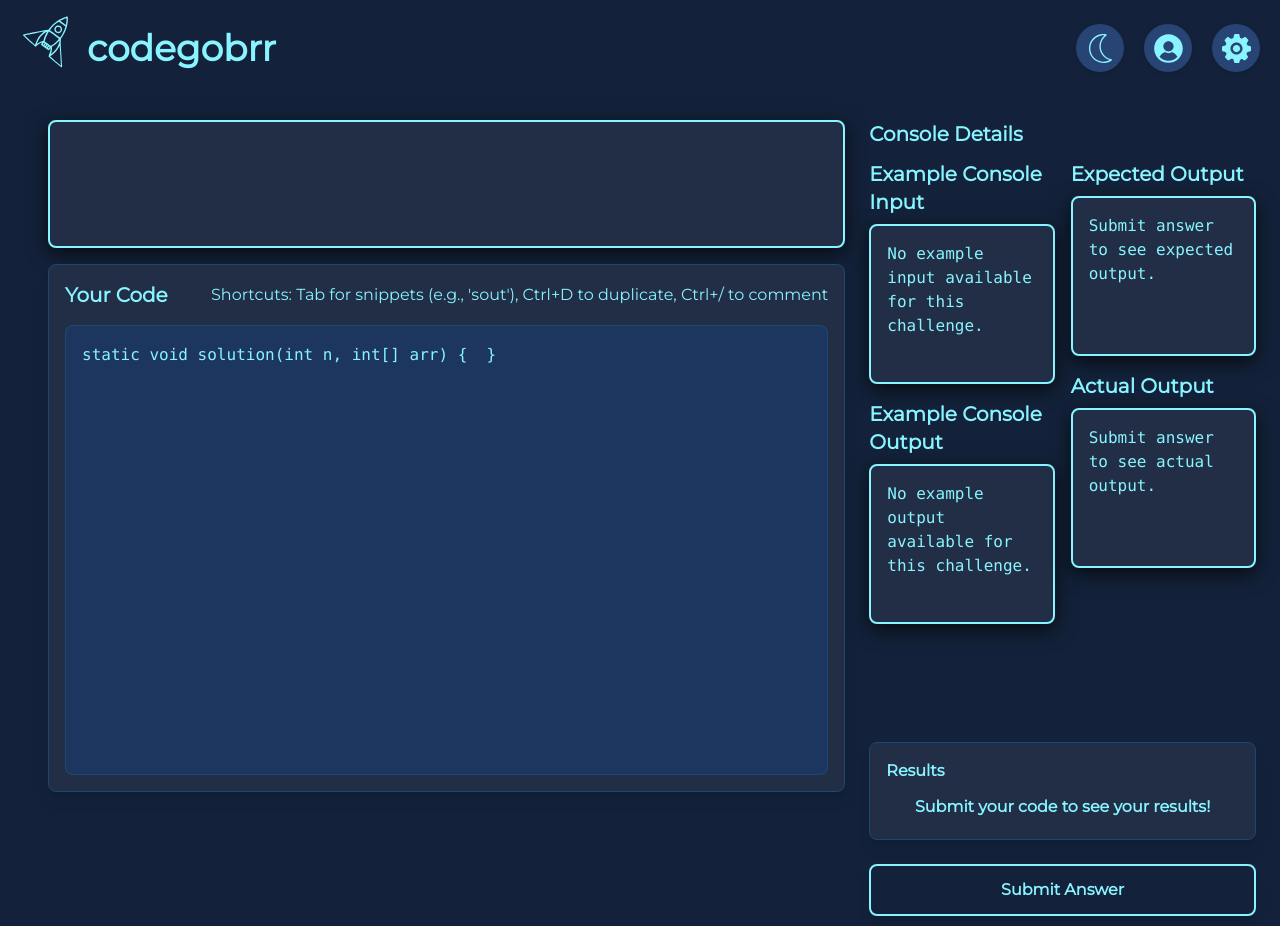
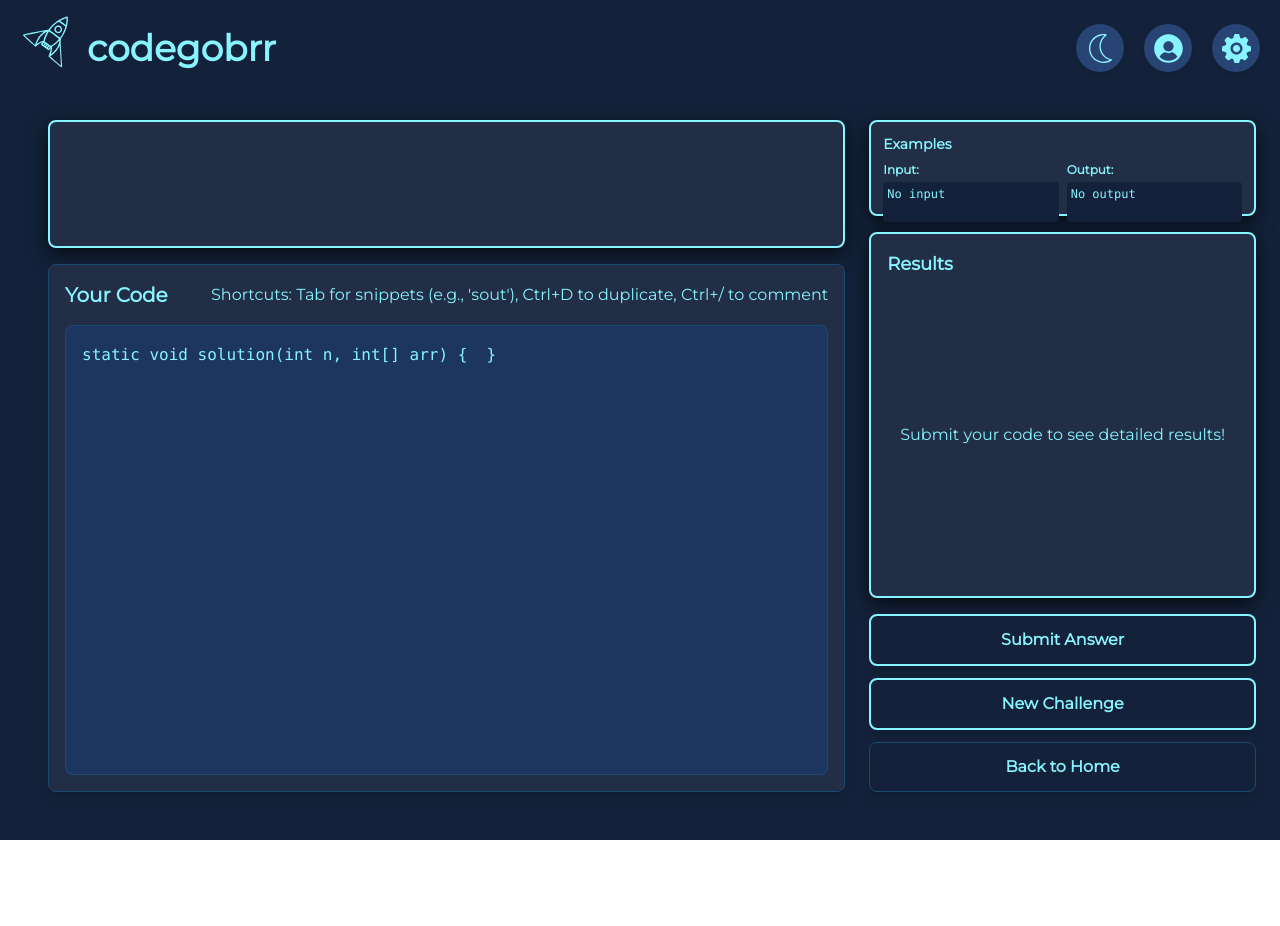
Before and after one commit to JavaBootcampJuly2025/Coderacer, a React (Create React App) app in the folder frontend/: page /gamemode in a window 1280 px wide. Shown: the top 926 px of the page. After the commit the page ends 840 px from the top, so only its background shows below. Built offline with nearby package versions, Linux system fonts and the light colour scheme.

Commit message:
Updated the post-puzzle-submission result panel so it's more informative to the user

```diff
--- a/frontend/src/hooks/UseGameModeLogic.js
+++ b/frontend/src/hooks/UseGameModeLogic.js
@@ -11,13 +11,11 @@ const useGameModeLogic = () => {
     const [description, setDescription] = useState(location.state?.problem.description);
     const [exampleOutput, setExampleOutput] = useState(location.state?.problem.exampleOutputs);
     const [exampleInput, setExampleInput] = useState(location.state?.problem.exampleInputs);
-    const [expectedOutput, setExpectedOutput] = useState(null);
-    const [actualOutput, setActualOutput] = useState(null);
-    const [compilationError, setCompilationError] = useState(null);
     const [userCode, setUserCode] = useState("static void solution(int n, int[] arr) {  }");
     const [isSubmitted, setIsSubmitted] = useState(false);
     const [testsPassed, setTestsPassed] = useState(0);
     const [totalTests, setTotalTests] = useState(0);
+    const [testResult, setTestResult] = useState(null); // New state for detailed test results
 
     const containerRef = useRef(null);
 
@@ -36,10 +34,6 @@ const useGameModeLogic = () => {
         setUserCode(newCode);
     }, []);
 
-    const formatOutput = (arr) => {
-        return arr.length === 1 ? arr[0] : `[${arr.join(', ')}]`;
-    };
-
     // Handle code submission
     const handleSubmit = useCallback(async () => {
         if (!userCode.trim()) return;
@@ -49,25 +43,15 @@ const useGameModeLogic = () => {
             const codeToSubmit = userCode.replace(/[\r\n]/g, '');
             const response = await submitCode(currentProblemId, codeToSubmit);
 
-            if(response.executionStatus === "SUCCESS") {
-                setTestsPassed(response.passedTests);
-                setTotalTests(response.totalTests);
-                setExpectedOutput(formatOutput(response.expectedOutput));
-                setActualOutput(formatOutput(response.actualOutput));
-                setCompilationError(null);
-                setIsSubmitted(true);
-            }
-            else {
-                setIsSubmitted(false);
-                setExpectedOutput(null);
-                setActualOutput(null);
-                setCompilationError("Error: " + response.executionStatus + " " + response.errorMessage);
-            }
+            setTestsPassed(response.passedTests);
+            setTotalTests(response.totalTests);
+            setTestResult(response); // Set the full test result
+            setIsSubmitted(true);
         } catch (error) {
             console.error('Error submitting code:', error);
         }
         setIsLoading(false);
-    }, [userCode, testsPassed, totalTests, isLoading]);
+    }, [userCode, currentProblemId]);
 
 
     // Generate a new prompt
@@ -76,20 +60,18 @@ const useGameModeLogic = () => {
         try {
             const problemData = await getRandomProblemWithDifficulty(location.state?.problem.difficulty);
             setIsSubmitted(false);
+            setTestResult(null); // Clear previous test results
             setCurrentProblemId(problemData.id);
             setTitle(problemData.title);
             setDescription(problemData.description);
             setExampleOutput(problemData.exampleOutputs);
             setExampleInput(problemData.exampleInputs);
-            setCompilationError(null);
-            setExpectedOutput(null);
-            setActualOutput(null);
             setUserCode("static void solution(int n, int[] arr) {  }");
         } catch (error) {
             console.error('Error loading level:', error);
         }
         setIsLoading(false);
-    }, [focusContainer, currentProblemId, title, description, exampleOutput, userCode, exampleInput, isLoading]);
+    }, [focusContainer, location.state?.problem.difficulty]);
 
     return {
         title,
@@ -106,9 +88,7 @@ const useGameModeLogic = () => {
         totalTests,
         isLoading,
         isSubmitted,
-        expectedOutput,
-        actualOutput,
-        compilationError
+        testResult // Return testResult
     };
 };
 
--- a/frontend/src/pages/GameMode.js
+++ b/frontend/src/pages/GameMode.js
@@ -21,15 +21,47 @@ const GameMode = () => {
         totalTests,
         isLoading,
         isSubmitted,
-        expectedOutput,
-        actualOutput,
-        compilationError
+        testResult // Added to access detailed test results
     } = useGameModeLogic();
 
     const navigate = useNavigate();
 
     const handleBackToHome = () => {
         navigate('/home');
+    };
+
+    const getStatusColor = (status) => {
+        switch (status) {
+            case 'SUCCESS':
+                return 'text-green-500';
+            case 'COMPILATION_ERROR':
+                return 'text-red-500';
+            case 'RUNTIME_ERROR':
+                return 'text-red-500';
+            case 'TIMEOUT':
+                return 'text-yellow-500';
+            case 'OUTPUT_MISMATCH':
+                return 'text-orange-500';
+            default:
+                return 'text-[var(--text)]';
+        }
+    };
+
+    const getStatusText = (status) => {
+        switch (status) {
+            case 'SUCCESS':
+                return 'Success';
+            case 'COMPILATION_ERROR':
+                return 'Compilation Error';
+            case 'RUNTIME_ERROR':
+                return 'Runtime Error';
+            case 'TIMEOUT':
+                return 'Timeout';
+            case 'OUTPUT_MISMATCH':
+                return 'Output Mismatch';
+            default:
+                return 'Unknown';
+        }
     };
 
     return (
@@ -69,71 +101,94 @@ const GameMode = () => {
                         </div>
                     </div>
 
+                    {/* Right Side - Compact Examples and Enhanced Results (1/3 width) */}
                     <div className="right-panel flex flex-col col-span-1 h-full">
-                        {/* Console Output Section */}
-                        <div className="expected-output-section mb-8 h-full">
-                            <h3 className="text-xl font-bold text-[var(--text)] mb-3">Console Details</h3>
-
-                            <div className="expected-output-content grid grid-cols-2 gap-4 h-full">
-                                {/* Column 1 - Example Input & Output */}
-                                <div className="flex flex-col gap-4">
-                                    <div>
-                                        <h3 className="text-xl font-bold text-[var(--text)] mb-2">Example Console Input</h3>
-                                        <pre className="text-base text-[var(--text)] font-mono whitespace-pre-wrap p-4 bg-[var(--sliderhover)] rounded-lg border-2 border-[var(--accent)] strong-shadow overflow-y-auto h-40">
-                                            {exampleInput || 'No example input available for this challenge.'}
+                        {/* Compact Example Input/Output - Horizontal Layout */}
+                        <div className="examples-section mb-4 h-24">
+                            <div className="bg-[var(--sliderhover)] rounded-lg p-3 border-2 border-[var(--accent)] strong-shadow h-full">
+                                <h3 className="text-sm font-bold text-[var(--text)] mb-2">Examples</h3>
+                                <div className="flex gap-2 h-full overflow-hidden">
+                                    <div className="flex-1">
+                                        <p className="text-xs font-semibold text-[var(--text)] mb-1">Input:</p>
+                                        <pre className="text-xs text-[var(--text)] font-mono bg-[var(--background)] rounded p-1 overflow-y-auto h-10">
+                                            {exampleInput || 'No input'}
                                         </pre>
                                     </div>
-                                    <div>
-                                        <h3 className="text-xl font-bold text-[var(--text)] mb-2">Example Console Output</h3>
-                                        <pre className="text-base text-[var(--text)] font-mono whitespace-pre-wrap p-4 bg-[var(--sliderhover)] rounded-lg border-2 border-[var(--accent)] strong-shadow overflow-y-auto h-40">
-                                            {exampleOutput || 'No example output available for this challenge.'}
-                                        </pre>
-                                    </div>
-                                </div>
-
-                                {/* Column 2 - Expected & Actual Output */}
-                                <div className="flex flex-col gap-4">
-                                    <div>
-                                        <h3 className="text-xl font-bold text-[var(--text)] mb-2">Expected Output</h3>
-                                        <pre className="text-base text-[var(--text)] font-mono whitespace-pre-wrap p-4 bg-[var(--sliderhover)] rounded-lg border-2 border-[var(--accent)] strong-shadow overflow-y-auto h-40">
-                                            {expectedOutput || 'Submit answer to see expected output.'}
-                                        </pre>
-                                    </div>
-                                    <div>
-                                        <h3 className="text-xl font-bold text-[var(--text)] mb-2">Actual Output</h3>
-                                        <pre className="text-base text-[var(--text)] font-mono whitespace-pre-wrap p-4 bg-[var(--sliderhover)] rounded-lg border-2 border-[var(--accent)] strong-shadow overflow-y-auto h-40">
-                                            {actualOutput || 'Submit answer to see actual output.'}
+                                    <div className="flex-1">
+                                        <p className="text-xs font-semibold text-[var(--text)] mb-1">Output:</p>
+                                        <pre className="text-xs text-[var(--text)] font-mono bg-[var(--background)] rounded p-1 overflow-y-auto h-10">
+                                            {exampleOutput || 'No output'}
                                         </pre>
                                     </div>
                                 </div>
                             </div>
                         </div>
 
+                        {/* Enhanced Submission Result Display */}
+                        <div className="result-section flex-1">
+                            <div className="bg-[var(--sliderhover)] rounded-lg p-4 border-2 border-[var(--accent)] strong-shadow h-full flex flex-col">
+                                <h3 className="text-lg font-bold text-[var(--text)] mb-3">Results</h3>
 
-                        {/* Submission Result - Always visible, static size */}
-                        <div className="result-section mt-6 h-40"> {}
-                            <div className={`rounded-lg p-4 bg-[var(--sliderhover)] border border-[var(--border-gray)] rounded-2xl shadow-lg h-full flex flex-col`}>
-                                <h3 className={`font-bold mb-2 text-[var(--text)]`}>Results</h3> {}
-                                <div className="flex-1 flex flex-col justify-center">
-                                    {isSubmitted ? (
-                                        <p className="text-xl text-center text-[var(--accent)] font-semibold">
-                                            {testsPassed} / {totalTests} Tests Passed
+                                {isSubmitted && testResult ? (
+                                    <div className="flex-1 flex flex-col gap-3 overflow-y-auto">
+                                        {/* Score */}
+                                        <div className="bg-[var(--background)] rounded p-3">
+                                            <p className="text-sm font-semibold text-[var(--text)] mb-1">Score:</p>
+                                            <p className="text-xl font-bold text-[var(--accent)]">
+                                                {testsPassed} / {totalTests} Tests Passed
+                                            </p>
+                                        </div>
+
+                                        {/* Execution Status */}
+                                        <div className="bg-[var(--background)] rounded p-3">
+                                            <p className="text-sm font-semibold text-[var(--text)] mb-1">Status:</p>
+                                            <p className={`text-sm font-bold ${getStatusColor(testResult.executionStatus)}`}>
+                                                {getStatusText(testResult.executionStatus)}
+                                            </p>
+                                        </div>
+
+                                        {/* Actual Output */}
+                                        {testResult.actualOutput && testResult.actualOutput.length > 0 && (
+                                            <div className="bg-[var(--background)] rounded p-3 flex-1">
+                                                <p className="text-sm font-semibold text-[var(--text)] mb-2">Your Output:</p>
+                                                <pre className="text-xs text-[var(--text)] font-mono bg-[var(--sliderhover)] rounded p-2 overflow-y-auto max-h-24 whitespace-pre-wrap">
+                                                    {testResult.actualOutput.join('\n')}
+                                                </pre>
+                                            </div>
+                                        )}
+
+                                        {/* Expected Output */}
+                                        {testResult.expectedOutput && testResult.expectedOutput.length > 0 && (
+                                            <div className="bg-[var(--background)] rounded p-3">
+                                                <p className="text-sm font-semibold text-[var(--text)] mb-2">Expected:</p>
+                                                <pre className="text-xs text-[var(--text)] font-mono bg-[var(--sliderhover)] rounded p-2 overflow-y-auto max-h-16 whitespace-pre-wrap">
+                                                    {testResult.expectedOutput.join('\n')}
+                                                </pre>
+                                            </div>
+                                        )}
+
+                                        {/* Error Message */}
+                                        {testResult.errorMessage && (
+                                            <div className="bg-red-50 border border-red-200 rounded p-3">
+                                                <p className="text-sm font-semibold text-red-700 mb-2">Error:</p>
+                                                <pre className="text-xs text-red-600 font-mono whitespace-pre-wrap overflow-y-auto max-h-20">
+                                                    {testResult.errorMessage}
+                                                </pre>
+                                            </div>
+                                        )}
+                                    </div>
+                                ) : (
+                                    <div className="flex-1 flex items-center justify-center">
+                                        <p className="text-base text-[var(--text)] text-center">
+                                            Submit your code to see detailed results!
                                         </p>
-                                    ) : compilationError ? (
-                                        <p className="text-base text-center text-[var(--accent)] font-semibold">
-                                            {compilationError}
-                                        </p>
-                                    ) : (
-                                        <p className="text-base text-center text-[var(--text)] font-semibold">
-                                            Submit your code to see your results!
-                                        </p>
-                                    )}
-                                </div>
+                                    </div>
+                                )}
                             </div>
                         </div>
 
-                        {/* Action Buttons - Right Side */}
-                        <div className="action-buttons-right flex flex-col gap-3 flex-1 mt-6"> {/* Added mt-6 for separation from score box */}
+                        {/* Action Buttons */}
+                        <div className="action-buttons-right flex flex-col gap-3 mt-4">
                             <button
                                 onClick={handleSubmit}
                                 disabled={!userCode.trim()}
@@ -151,6 +206,7 @@ const GameMode = () => {
                             >
                                 New Challenge
                             </button>
+
                             <button
                                 onClick={handleBackToHome}
                                 className="w-full px-6 py-3 bg-[var(--background)] border border-[var(--border-gray)] rounded-2xl shadow-lg text-[var(--accent)] font-bold rounded-lg transition-all duration-200
```
